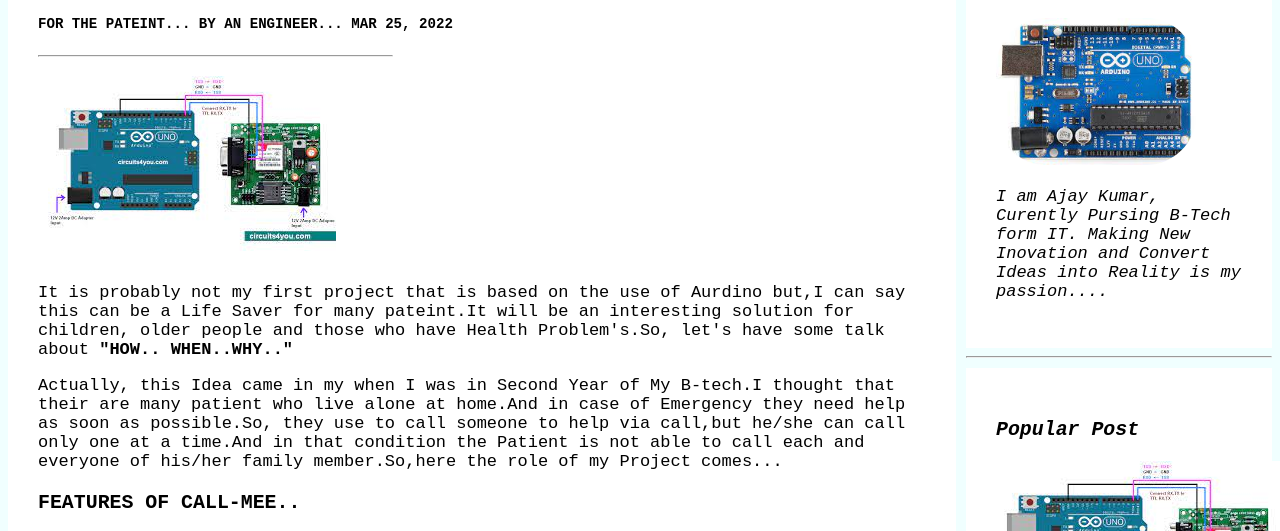
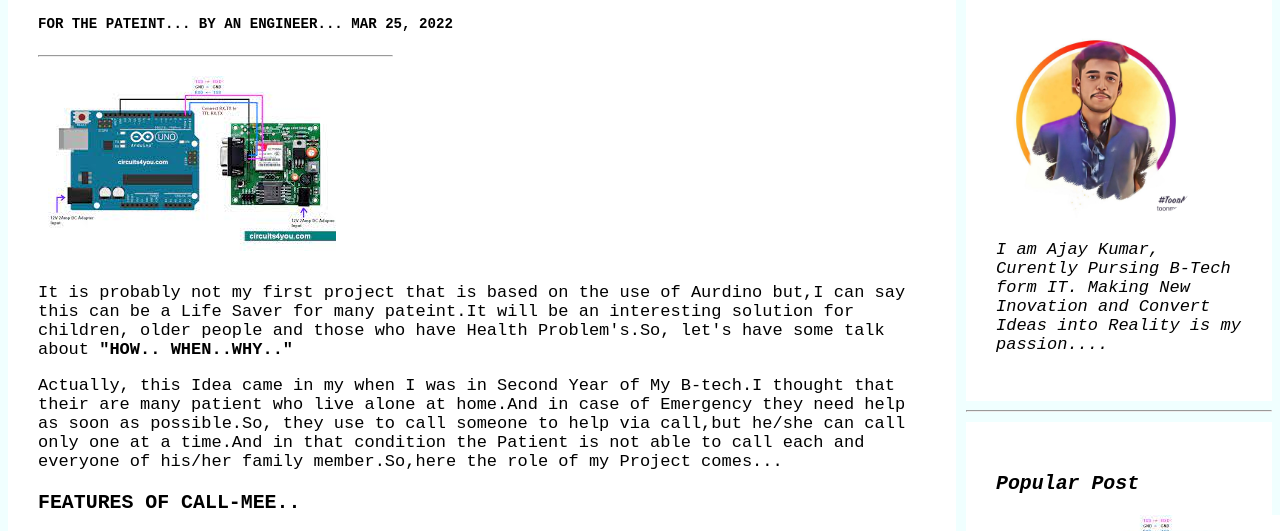
Before and after one commit to Ak-royal/Call-Mee, a plain HTML site: page index.html in a window 1280 px wide. Shown: the part 166-697 px from the top of the page. Drawn offline with Linux system fonts and the light colour scheme.

Commit message:
Update index.html

```diff
--- a/index.html
+++ b/index.html
@@ -199,7 +199,7 @@ if(disc == HIGH)
     <div class="card">
       <h2>About Me</h2>
       <div>
-        <img src="arduno.jpg" style="width: 200px; align-content: left ;border-radius: 50px;">
+        <img src="self.jpg" style="width: 200px; align-content: left ;border-radius: 50px;">
       </div>
       <p>I am Ajay Kumar, Curently Pursing B-Tech form IT. Making New Inovation and Convert  Ideas into Reality  is my passion....</p>
     </div>
```
